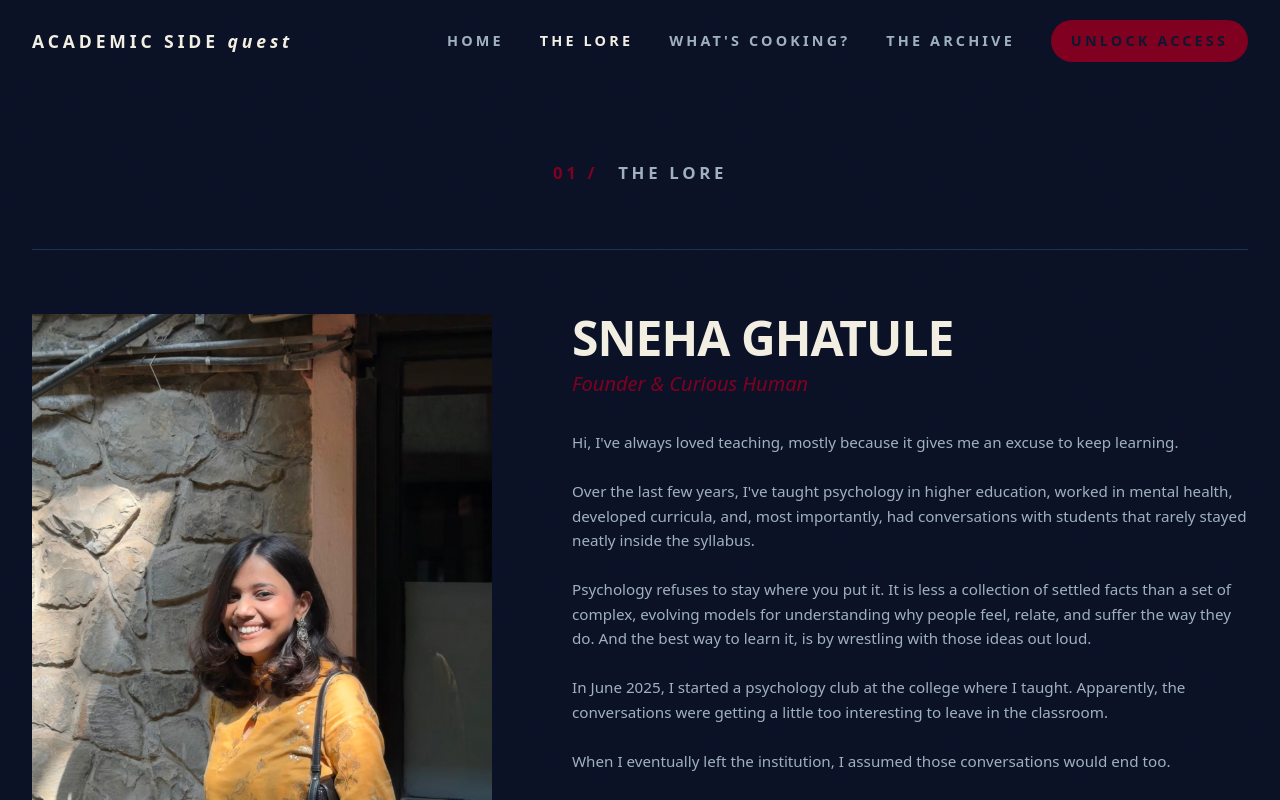
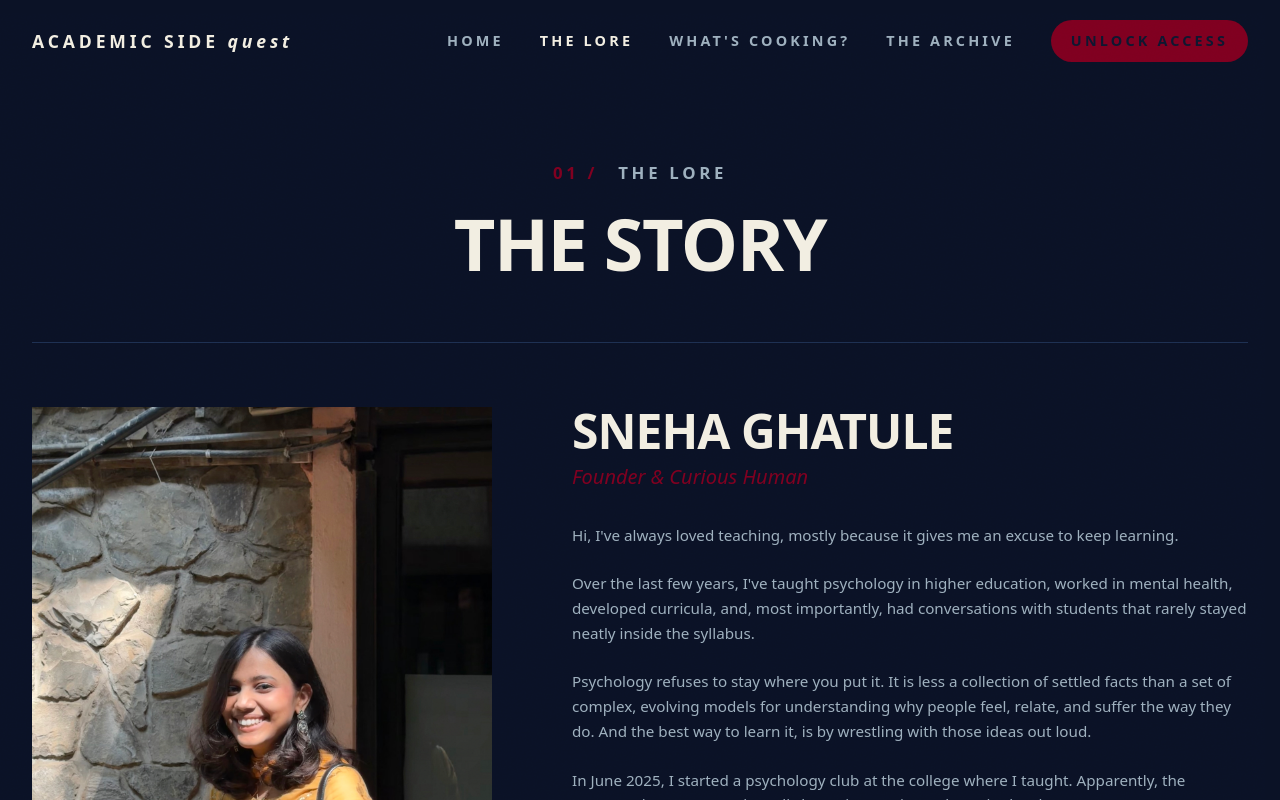
Before and after one commit to snehaghatule/academic-side-quest, a Next.js app: page /about in a window 1280 px wide. Shown: the top 800 px of the page. Built offline with nearby package versions, Linux system fonts and the light colour scheme; a web font is replaced by a local one.

Commit message:
Add THE STORY chapter title under lore label

```diff
--- a/src/components/sections/Founder.tsx
+++ b/src/components/sections/Founder.tsx
@@ -32,6 +32,10 @@ export function Founder() {
           <span className="label label-large text-ember">01 /</span>
           <span className="label label-large text-mist">the lore</span>
         </div>
+
+        <h2 className="display mt-6 text-center text-5xl font-bold uppercase leading-[0.95] tracking-[-0.02em] text-ink sm:text-6xl md:text-7xl">
+          The Story
+        </h2>
 
         <div className="mt-16 grid items-start gap-14 border-t border-line pt-16 lg:grid-cols-12 lg:gap-20">
           <div className="lg:col-span-5">
```
